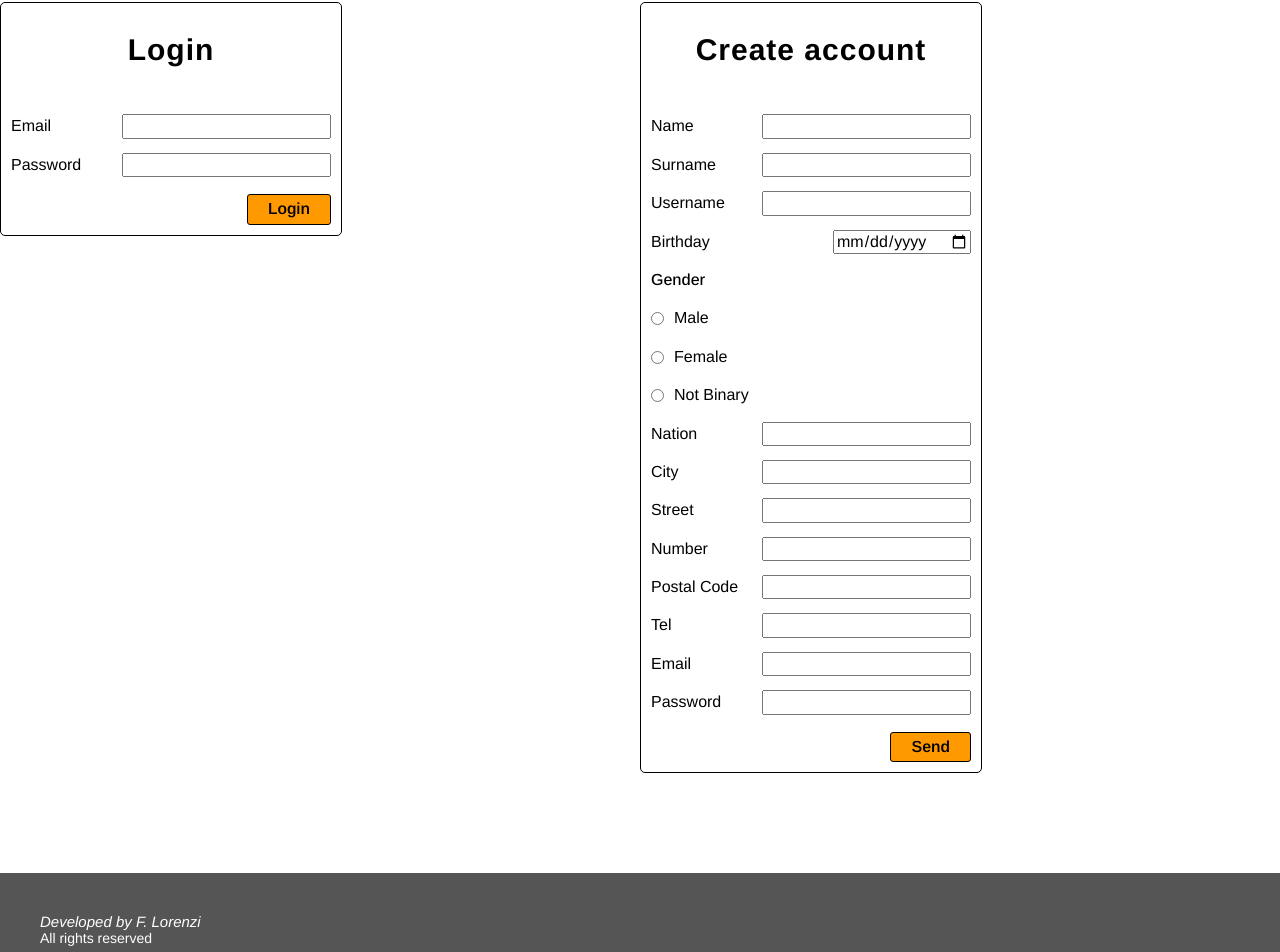
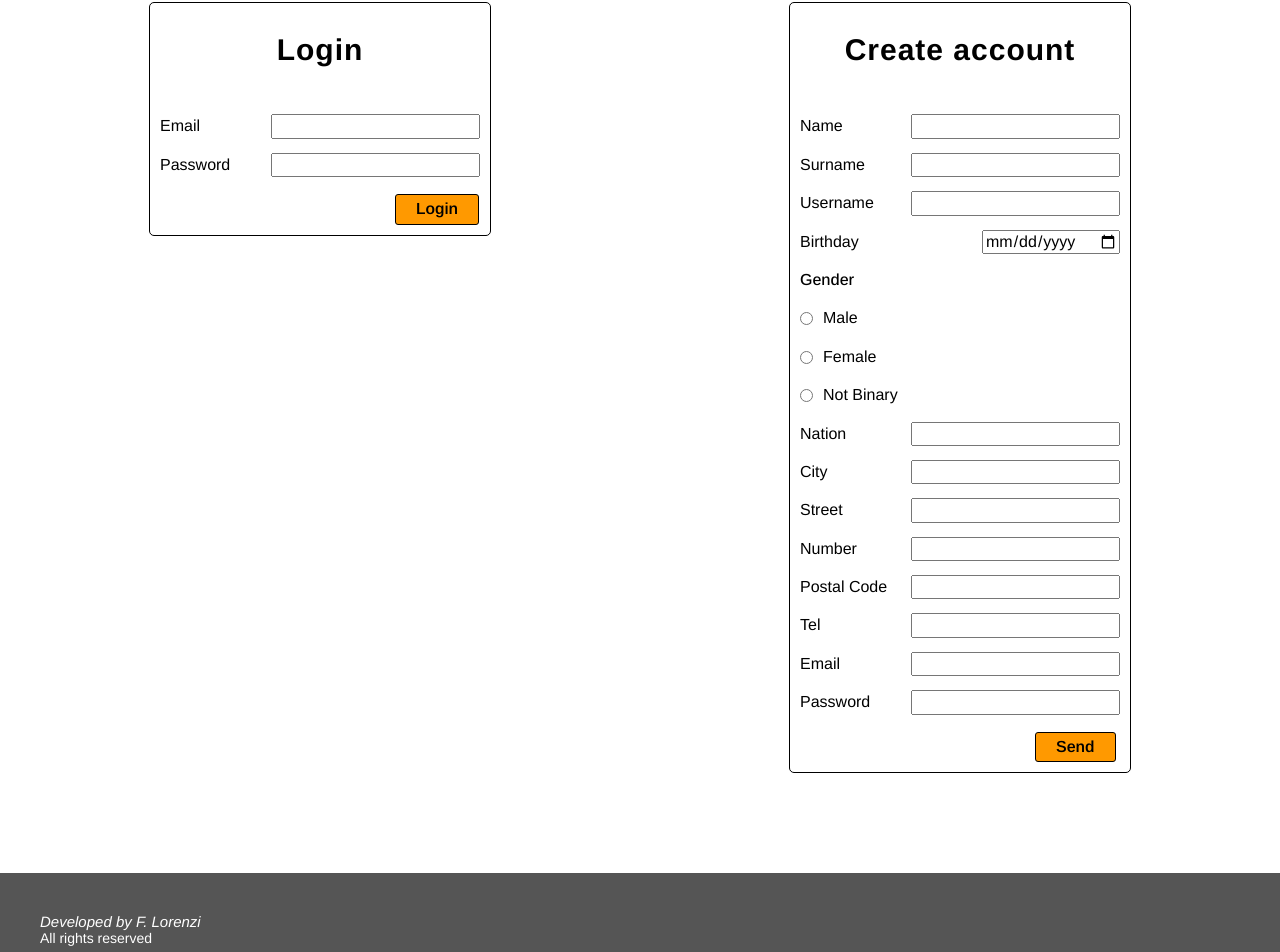
Before and after one commit to fabiolorenzi/tha-shirt, a React (Create React App) app in the folder client/: page /login in a window 1280 px wide. Shown: the part 271-1223 px from the top of the page. Built offline with nearby package versions, Linux system fonts and the light colour scheme; a web font is replaced by a local one.

Commit message:
general styling in the LoginArea components

```diff
--- a/client/src/components/LoginArea/CreateAccount.jsx
+++ b/client/src/components/LoginArea/CreateAccount.jsx
@@ -135,9 +135,7 @@ function CreateAccount() {
                     <label htmlFor="password">Password</label>
                     <input type="text" name="password" value={user.password} onChange={handleChange} />
                 </div>
-                <div>
-                    <button type="submit">Send</button>
-                </div>
+                <button type="submit">Send</button>
             </form>
         </div>
     );
--- a/client/src/components/LoginArea/Login.jsx
+++ b/client/src/components/LoginArea/Login.jsx
@@ -51,9 +51,7 @@ function Login() {
                     <label htmlFor="password">Password</label>
                     <input type="text" name="password" value={loginData.password} onChange={handleChange} />
                 </div>
-                <div>
                     <button type="submit">Login</button>
-                </div>
             </form>
         </div>
     );
--- a/client/src/components/LoginArea/stylesheets/CreateAccount.css
+++ b/client/src/components/LoginArea/stylesheets/CreateAccount.css
@@ -1,9 +1,10 @@
 .createAccountContainer {
-  display: inline-block;
+  display: block;
   width: 320px;
   border: 1px solid #000000;
   border-radius: 5px;
   padding: 10px;
+  margin: auto !important;
 }
 
 .createAccountContainer h1 {
@@ -24,8 +25,8 @@
   margin-top: -3px;
 }
 
-.createAccountContainer div button {
-  float: right;
+.createAccountContainer button {
+  margin-left: 235px;
   border: 1px solid #000000;
   border-radius: 3px;
   background-color: #ff9900;
--- a/client/src/components/LoginArea/stylesheets/CreateAccount.scss
+++ b/client/src/components/LoginArea/stylesheets/CreateAccount.scss
@@ -2,11 +2,12 @@
 @import "../../shared/stylesheets/openHiddenMenu.scss";
 
 .createAccountContainer {
-    display: inline-block;
+    display: block;
     width: 320px;
     border: 1px solid $color1;
     border-radius: 5px;
     padding: 10px;
+    margin: auto !important;
     h1 {
         display: block;
         font-size: 30px;
@@ -21,15 +22,15 @@
             float: right;
             margin-top: -3px;
         }
+    }
     button {
-            float: right;
+        margin-left: 235px;
         border: 1px solid $color1;
         border-radius: 3px;
         background-color: $color3;
         color: $color1;
         font-weight: 600;
         padding: 5px 20px;
-        }
     }
 }
 
--- a/client/src/components/LoginArea/stylesheets/Login.css
+++ b/client/src/components/LoginArea/stylesheets/Login.css
@@ -1,9 +1,10 @@
 .loginContainer {
-  display: inline-block;
+  display: block;
   width: 320px;
   border: 1px solid #000000;
   border-radius: 5px;
   padding: 10px;
+  margin: auto !important;
 }
 
 .loginContainer h1 {
@@ -24,8 +25,8 @@
   margin-top: -3px;
 }
 
-.loginContainer div button {
-  float: right;
+.loginContainer button {
+  margin-left: 235px;
   border: 1px solid #000000;
   border-radius: 3px;
   background-color: #ff9900;
--- a/client/src/components/LoginArea/stylesheets/Login.scss
+++ b/client/src/components/LoginArea/stylesheets/Login.scss
@@ -2,11 +2,12 @@
 @import "../../shared/stylesheets/openHiddenMenu.scss";
 
 .loginContainer {
-    display: inline-block;
+    display: block;
     width: 320px;
     border: 1px solid $color1;
     border-radius: 5px;
     padding: 10px;
+    margin: auto !important;
     h1 {
         display: block;
         font-size: 30px;
@@ -21,8 +22,9 @@
             float: right;
             margin-top: -3px;
         }
+    }
     button {
-            float: right;
+        margin-left: 235px;
         border: 1px solid $color1;
         border-radius: 3px;
         background-color: $color3;
@@ -31,5 +33,3 @@
         padding: 5px 20px;
     }
 }
-
-}
```
Also changed, not shown: 2 other files (tests, documents, lock files or other folders). Lines whose indentation alone changed are shown as unchanged.
